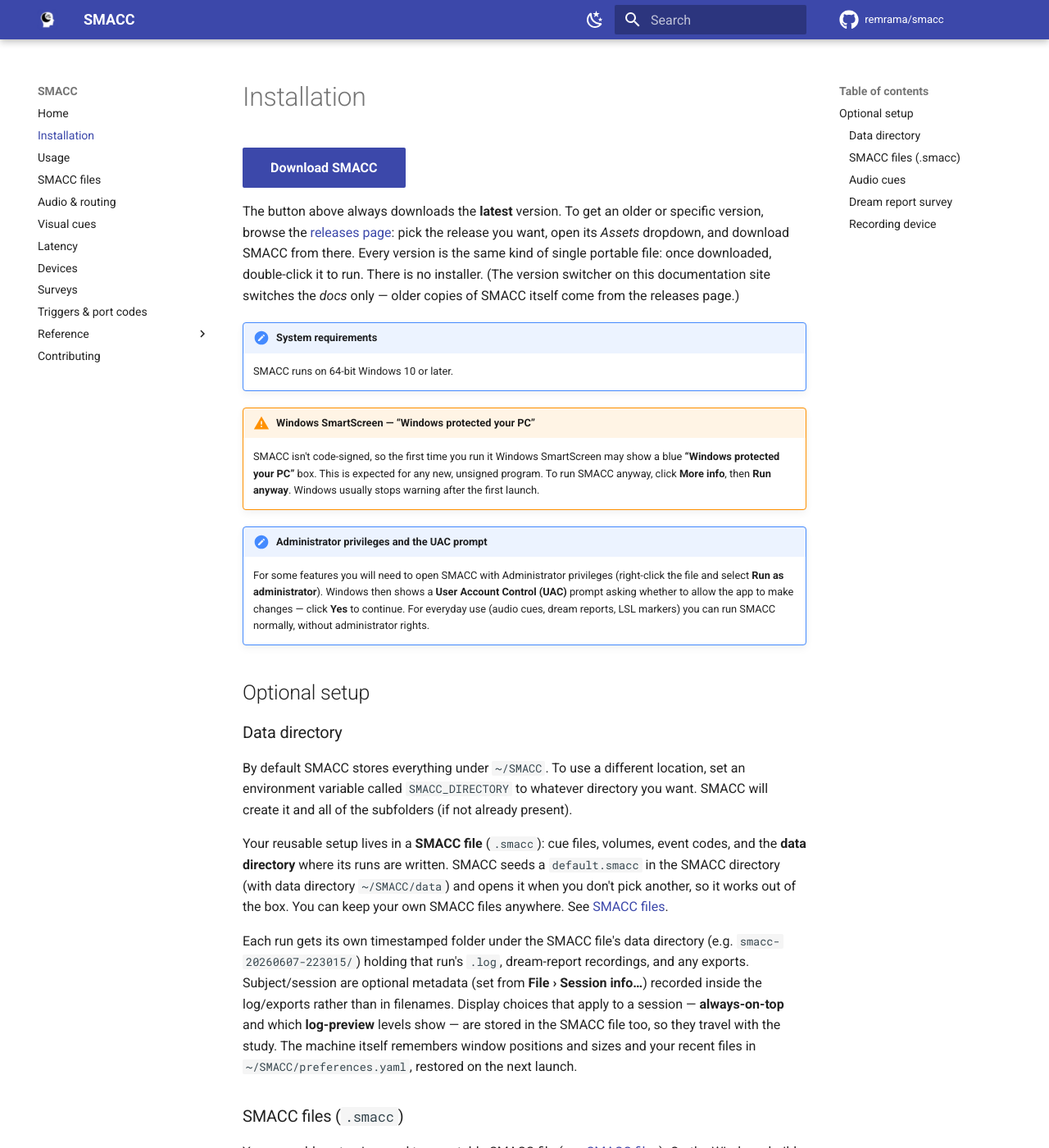
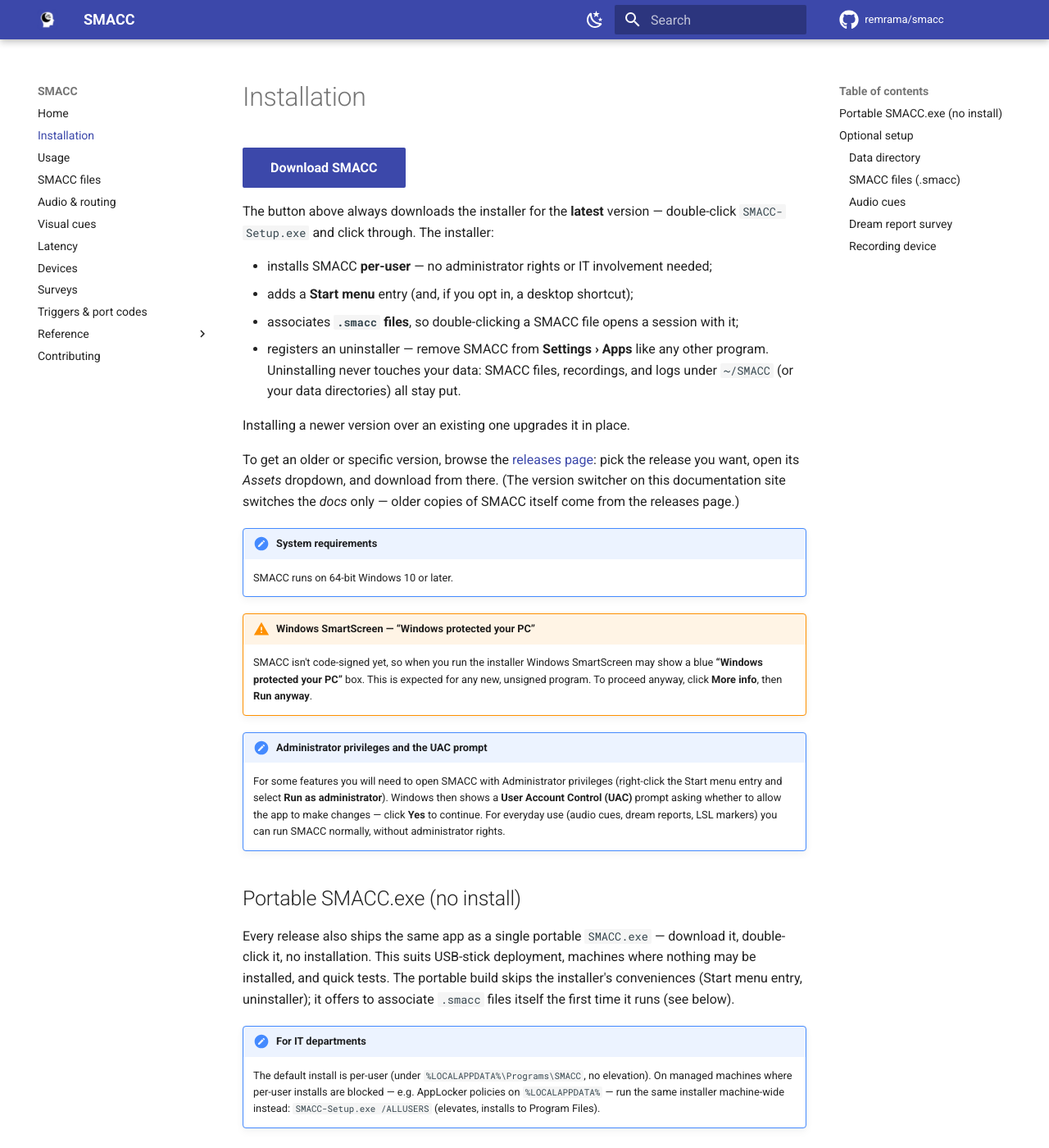
Before and after one commit to remrama/smacc, an MkDocs documentation site: the page built from docs/installation.md, in a window 1280 px wide and 1400 px high. Shown: the whole window at 82% size. Built offline with MkDocs 1.6.1 and Material for MkDocs 9.7.7, drawn with Linux system fonts in a browser that asks for light colours; comment, search, counter and statistics services are not loaded; the version menu is left out; some of the changed text lies outside the part shown.

Commit message:
build: ship an Inno Setup installer alongside the portable exe (#145)

```diff
--- a/docs/installation.md
+++ b/docs/installation.md
@@ -1,30 +1,56 @@
 # Installation
 
-[Download SMACC](https://github.com/remrama/smacc/releases/latest/download/SMACC.exe){ .md-button .md-button--primary }
+[Download SMACC](https://github.com/remrama/smacc/releases/latest/download/SMACC-Setup.exe){ .md-button .md-button--primary }
 
-The button above always downloads the **latest** version. To get an older or
-specific version, browse the
+The button above always downloads the installer for the **latest** version —
+double-click `SMACC-Setup.exe` and click through. The installer:
+
+- installs SMACC **per-user** — no administrator rights or IT involvement needed;
+- adds a **Start menu** entry (and, if you opt in, a desktop shortcut);
+- associates **`.smacc` files**, so double-clicking a SMACC file opens a session
+  with it;
+- registers an uninstaller — remove SMACC from **Settings › Apps** like any other
+  program. Uninstalling never touches your data: SMACC files, recordings, and
+  logs under `~/SMACC` (or your data directories) all stay put.
+
+Installing a newer version over an existing one upgrades it in place.
+
+To get an older or specific version, browse the
 [releases page](https://github.com/remrama/smacc/releases): pick the release you
-want, open its _Assets_ dropdown, and download SMACC from there. Every version is
-the same kind of single portable file: once downloaded, double-click it to run.
-There is no installer. (The version switcher on this documentation site switches
-the *docs* only — older copies of SMACC itself come from the releases page.)
+want, open its _Assets_ dropdown, and download from there. (The version switcher
+on this documentation site switches the *docs* only — older copies of SMACC
+itself come from the releases page.)
 
 !!! note "System requirements"
     SMACC runs on 64-bit Windows 10 or later.
 
 !!! warning "Windows SmartScreen — “Windows protected your PC”"
-    SMACC isn't code-signed, so the first time you run it Windows SmartScreen may show
-    a blue **“Windows protected your PC”** box. This is expected for any new,
-    unsigned program. To run SMACC anyway, click **More info**, then **Run anyway**.
-    Windows usually stops warning after the first launch.
+    SMACC isn't code-signed yet, so when you run the installer Windows SmartScreen
+    may show a blue **“Windows protected your PC”** box. This is expected for any
+    new, unsigned program. To proceed anyway, click **More info**, then
+    **Run anyway**.
 
 !!! note "Administrator privileges and the UAC prompt"
     For some features you will need to open SMACC with Administrator privileges
-    (right-click the file and select **Run as administrator**). Windows then shows a
-    **User Account Control (UAC)** prompt asking whether to allow the app to make
-    changes — click **Yes** to continue. For everyday use (audio cues, dream reports,
-    LSL markers) you can run SMACC normally, without administrator rights.
+    (right-click the Start menu entry and select **Run as administrator**). Windows
+    then shows a **User Account Control (UAC)** prompt asking whether to allow the
+    app to make changes — click **Yes** to continue. For everyday use (audio cues,
+    dream reports, LSL markers) you can run SMACC normally, without administrator
+    rights.
+
+## Portable SMACC.exe (no install)
+
+Every release also ships the same app as a single portable `SMACC.exe` — download
+it, double-click it, no installation. This suits USB-stick deployment, machines
+where nothing may be installed, and quick tests. The portable build skips the
+installer's conveniences (Start menu entry, uninstaller); it offers to associate
+`.smacc` files itself the first time it runs (see below).
+
+!!! note "For IT departments"
+    The default install is per-user (under `%LOCALAPPDATA%\Programs\SMACC`, no
+    elevation). On managed machines where per-user installs are blocked — e.g.
+    AppLocker policies on `%LOCALAPPDATA%` — run the same installer machine-wide
+    instead: `SMACC-Setup.exe /ALLUSERS` (elevates, installs to Program Files).
 
 ## Optional setup
 
@@ -52,10 +78,11 @@
 ### SMACC files (`.smacc`)
 
 Your reusable setup is saved to a portable SMACC file (see
-[SMACC files](smacc-files.md)). On the Windows build, the first launch
-offers to associate `.smacc` files so you can **double-click one to open SMACC and
-run a session with it**; you can also (re)enable this from
-**File &rsaquo; Associate .smacc files (Windows)** in the Launcher.
+[SMACC files](smacc-files.md)). The installer associates `.smacc` files so you can
+**double-click one to open SMACC and run a session with it**. The portable
+`SMACC.exe` offers the same association the first time it runs; you can also
+(re)enable it any time from **File &rsaquo; Associate .smacc files (Windows)** in
+the Launcher.
 
 ### Audio cues
 
```
Also changed, not shown: docs/contributing.md (+9 -1 lines), 5 other files.
